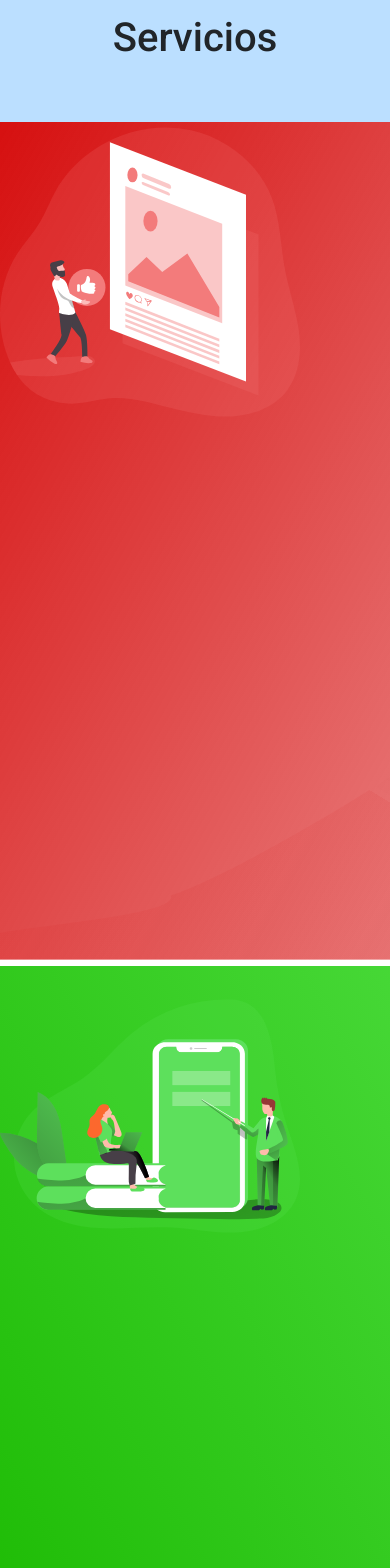
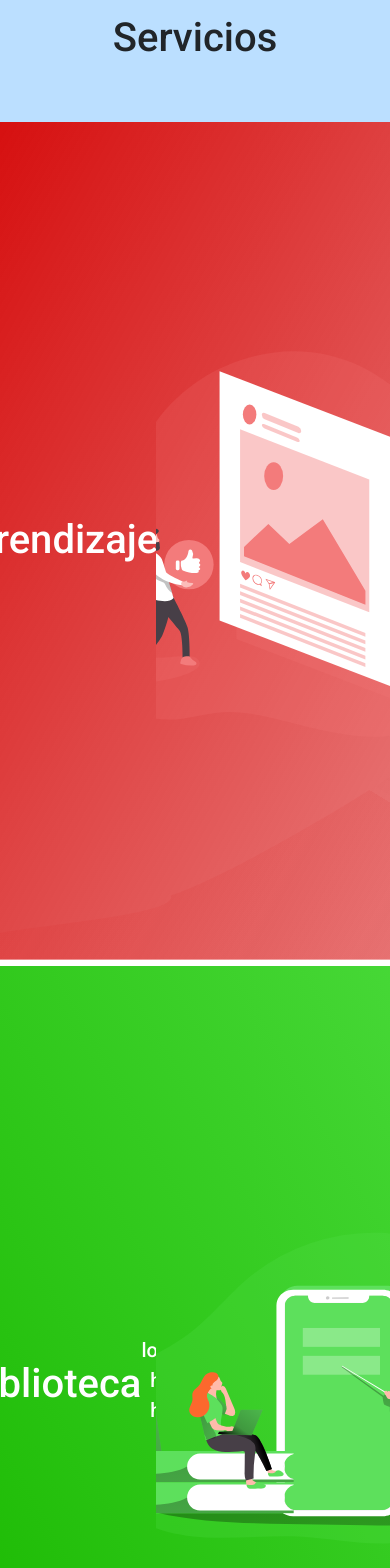
Before and after one commit to zovalger/fupagua-landing, a Next.js app: page / in a window 390 px wide. Shown: the part 2260-3828 px from the top of the page. Built offline with nearby package versions, Linux system fonts and the light colour scheme.

Commit message:
agg responsive

```diff
--- a/components/ActivityLanding.jsx
+++ b/components/ActivityLanding.jsx
@@ -4,12 +4,23 @@ import style from "../styles/BannerLanding/BannerLanding.module.css";
 function ActivityLanding() {
   return (
  <div className={style.bg_activity}>
-  <div>
-  <Image
-                src={"/img_banners/activity_img.svg"}
-                width={300}
-                height={300}
-                alt="videos_img"
+  <div className={style.text}>
+  <strong>
+  <h2 className={style.title}>
+  Actividades
+  </h2>
+  </strong>
+  <p className={style.subtitle}>
+  lorem hdh hdh
+  </p>
+  </div>
+  <div className={style.image}>
+  <img
+                src="/img_banners/activity_img.svg"
+                alt="noticias_img"
+                className="img"
+                width="400"
+                height="400"
                 />
   </div>
   </div>
--- a/components/BookLanding.jsx
+++ b/components/BookLanding.jsx
@@ -3,13 +3,24 @@ import style from "../styles/BannerLanding/BannerLanding.module.css";
 
 function BookLanding() {
   return (
- <div className={style.bg_book}>
-  <div>
-  <Image
-                src={"/img_banners/library_img.svg"}
-                width={300}
-                height={300}
-                alt="videos_img"
+<div className={style.bg_book}>
+  <div className={style.text}>
+  <strong>
+  <h2 className={style.title}>
+  Biblioteca
+  </h2>
+  </strong>
+  <p className={style.subtitle}>
+  lorem hdh hdh
+  </p>
+  </div>
+  <div className={style.image}>
+  <img
+                src="/img_banners/library_img.svg"
+                alt="libros_img"
+                className="img"
+                width="400"
+                height="400"
                 />
   </div>
   </div>
--- a/components/VideoLanding.jsx
+++ b/components/VideoLanding.jsx
@@ -3,13 +3,24 @@ import style from "../styles/BannerLanding/BannerLanding.module.css";
 
 function VideoLanding() {
   return (
- <div className={style.bg_video}>
-  <div>
-  <Image
-                src={"/img_banners/video_img.svg"}
-                width={300}
-                height={300}
+<div className={style.bg_video}>
+  <div className={style.text}>
+  <strong>
+  <h2 className={style.title}>
+  Aprendizaje
+  </h2>
+  </strong>
+  <p className={style.subtitle}>
+  lorem hdh hdh
+  </p>
+  </div>
+  <div className={style.image}>
+  <img
+                src="/img_banners/video_img.svg"
                 alt="videos_img"
+                className="img"
+                width="400"
+                height="400"
                 />
   </div>
   </div>
--- a/styles/BannerLanding/BannerLanding.module.css
+++ b/styles/BannerLanding/BannerLanding.module.css
@@ -1,26 +1,86 @@
 .bg_video {
-    position: relative;
     height: 100vh;
     width: 100%;
     background-image: url(/Banners/Videos_banner.svg);
     background-size: cover;
     display: flex;
+    align-items: center;
 }
 
 .bg_book {
-    position: relative;
     height: 100vh;
     width: 100%;
     background-image: url(/Banners/Library_banner.svg);
     background-size: cover;
     display: flex;
+    align-items: center;
 }
 
 .bg_activity {
-    position: relative;
     height: 100vh;
     width: 100%;
     background-image: url(/Banners/Activities_banner.svg);
     background-size: cover;
     display: flex;
+    align-items: center;
 }
+
+.text {
+    flex-basis: 50%;
+    padding-left: 40px;
+    overflow: hidden;
+    color: #fff;
+}
+
+.title {
+    font-size: 80px;
+}
+
+.subtitle {
+    font-size: 25px;
+    font-weight: 500px;
+}
+
+.image {
+    flex-basis: 50%;
+    position: relative;
+    text-align: center;
+    overflow: hidden;
+}
+
+@media screen and (max-width: 800px) {
+    .bg_activity .bg_book .bg_video {
+        flex-direction: column-reverse;
+    }
+
+    .text{
+        display: flex;
+        padding-left: 0;
+        flex-direction: cover;
+        justify-content: center;
+        align-items: center;
+        flex-basis: 40%;
+        text-align: center;
+    }
+
+    .title{
+        font-size: 40px;
+    }
+
+    .subtitle{
+        font-size: 20px;
+    }
+
+    .image {
+        flex-basis: 60%;
+        width: 100%;
+        display: flex;
+        align-items: center;
+        justify-content: center;
+    }
+
+    .img {
+        height: 90%;
+    }
+
+}
```
